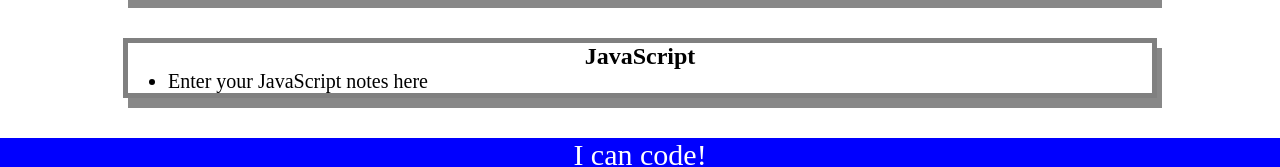
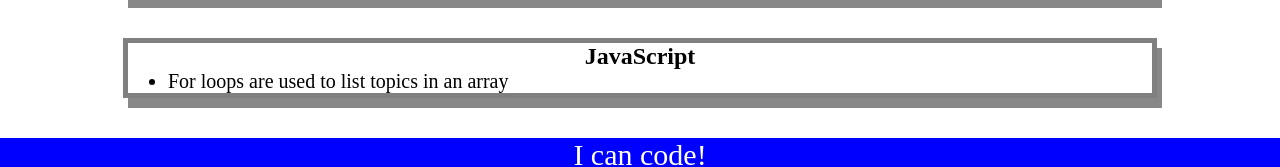
Before and after one commit to JoshON5/prework-study-guide, a plain HTML site: page prework-study-guide/assets/index.html in a window 1280 px wide. Shown: the part 491-658 px from the top of the page. Drawn offline with Linux system fonts and the light colour scheme.

Commit message:
added notes to JavaScript

```diff
--- a/prework-study-guide/assets/index.html
+++ b/prework-study-guide/assets/index.html
@@ -41,7 +41,7 @@
       <section class="card" id="javascript-section">
         <h2>JavaScript</h2>
         <ul>
-          <li>Enter your JavaScript notes here</li>
+          <li>For loops are used to list topics in an array</li>
         </ul>
       </section>
     </main>
```
